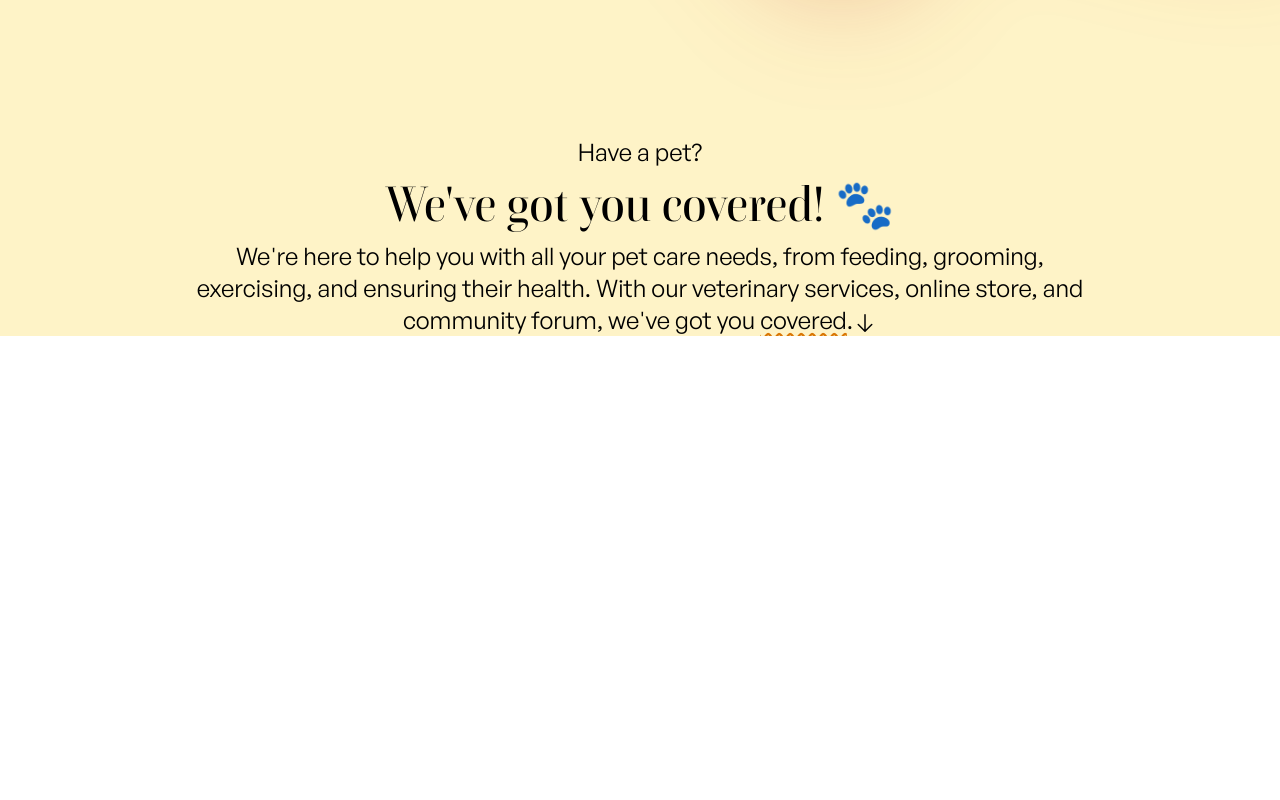
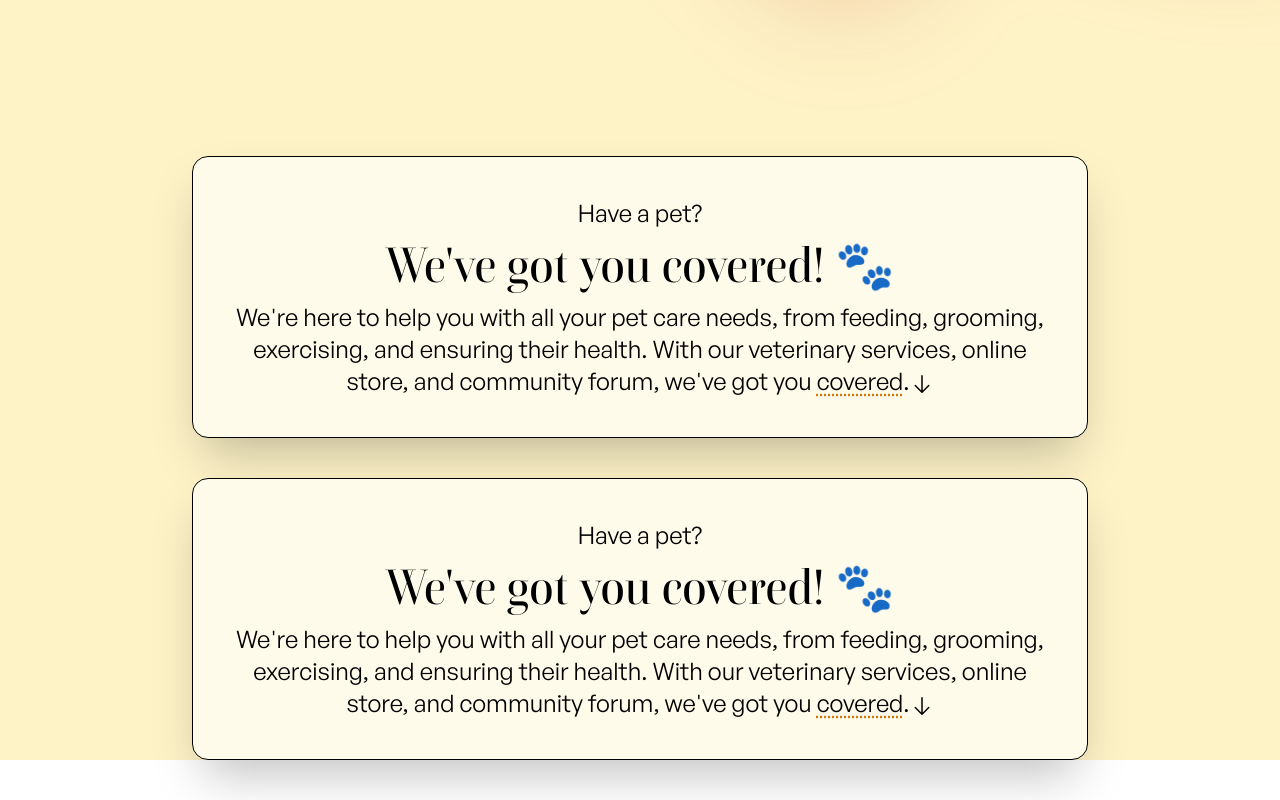
Before and after one commit to SumirSeth/PawPlus, a Nuxt app: page / in a window 1280 px wide. Shown: the part 684-1484 px from the top of the page. Before the commit the page ends 1020 px from the top, so only its background shows below. Built offline with nearby package versions, Linux system fonts and the light colour scheme.

Commit message:
expanding hero pt2

```diff
--- a/pages/index.vue
+++ b/pages/index.vue
@@ -29,18 +29,34 @@
 
     <!-- FEATURES LIST -->
 
-    <div id="target" ref="target" class="feature-set mt-3 lg:mt-5 2xl:max-w-4xl xl:max-w-4xl lg:max-w-3xl md:max-w-2xl sm:max-w-xl max-w-xl mx-auto">
-      <div class="quote flex flex-col items-center justify-center text-center">
-        <p class="font-general text-2xl">
+    <div id="target" ref="target" class="feature-set mt-3 lg:mt-5 2xl:max-w-4xl xl:max-w-4xl lg:max-w-2xl md:max-w-xl sm:max-w-md max-w-sm mx-auto dark:text-white">
+      <!-- QUOTE -->
+      <div class="quote flex flex-col items-center justify-center text-center border rounded-2xl border-black dark:border-white my-10 bg-amber-50 dark:bg-amber-900 shadow-2xl">
+        <p class="font-general 2xl:text-2xl xl:text-2xl lg:text-xl md:text-lg text-base mt-10">
+          Have a pet?
+        </p>
+        <h3 class="font-boska 2xl:text-5xl xl:text-5xl lg:text-4xl md:text-4xl text-3xl font-medium p-3">
+          We've got you covered! 🐾
+        </h3>
+        <p class="font-general 2xl:text-2xl xl:text-2xl lg:text-xl md:text-lg text-base mx-10 mb-10">
+          We're here to help you with all your pet care needs, from feeding, grooming, exercising, and ensuring their health. With our veterinary services, online store, and community forum, we've got you <u class="underline underline-offset-4 decoration-dotted decoration-amber-600 dark:decoration-amber-300">covered</u>.<Icon name="ph:arrow-down" class="dark:text-white text-black" />
+        </p>
+      </div>
+      <!-- QUOTE ENDS -->
+
+       <!-- QUOTE -->
+       <div class="quote flex flex-col items-center justify-center text-center border rounded-2xl border-black dark:border-white my-10 bg-amber-50 dark:bg-amber-900 shadow-2xl">
+        <p class="font-general text-2xl mt-10">
           Have a pet?
         </p>
         <h3 class="font-boska text-5xl font-medium p-3">
           We've got you covered! 🐾
         </h3>
-        <p class="font-general text-2xl">
-          We're here to help you with all your pet care needs, from feeding, grooming, exercising, and ensuring their health. With our veterinary services, online store, and community forum, we've got you <u class="underline underline-offset-4 decoration-wavy decoration-amber-600">covered</u>.<Icon name="ph:arrow-down" style="color: black" />
+        <p class="font-general text-2xl mx-10 mb-10">
+          We're here to help you with all your pet care needs, from feeding, grooming, exercising, and ensuring their health. With our veterinary services, online store, and community forum, we've got you <u class="underline underline-offset-4 decoration-dotted decoration-amber-600 dark:decoration-amber-300">covered</u>.<Icon name="ph:arrow-down" class="dark:text-white text-black" />
         </p>
       </div>
+      <!-- QUOTE ENDS -->
     </div>
 
 
```
